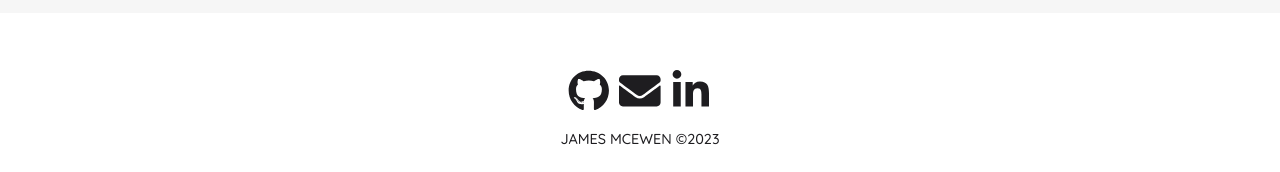
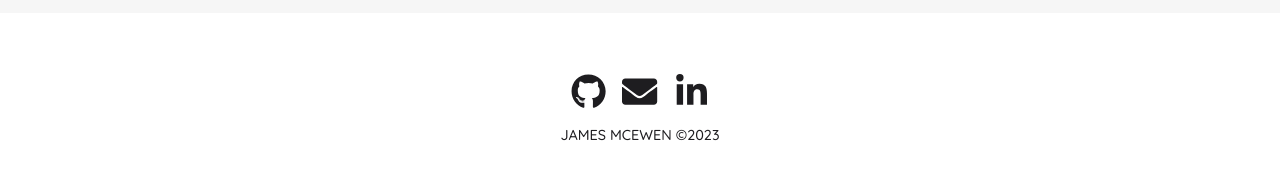
Before and after one commit to jemcewen/portfolio, a React (Create React App) app: page / in a window 1280 px wide. Shown: the part 3247-3419 px from the top of the page. Built offline with nearby package versions, Linux system fonts and the light colour scheme; the HTML template or start-up script is replaced by a standard one.

Commit message:
Change icon size

```diff
--- a/src/layout/Footer/Footer.module.css
+++ b/src/layout/Footer/Footer.module.css
@@ -10,27 +10,10 @@
   color: rgb(30, 29, 32);
 }
 
-.return-home {
-  position: absolute;
-  top: -1.5rem;
-  width: 2.5rem;
-  height: 2.8rem;
-  background-color: hsl(345deg 100% 47%);
+.socials {
+  font-size: 2.2rem;
   display: flex;
-  align-items: center;
-  justify-content: center;
-  border-radius: 6px;
-}
-
-.arrow {
-  font-size: 1.5rem;
-  color: white;
-}
-
-.socials {
-  font-size: 2.6rem;
-  display: flex;
-  gap: 0.6rem;
+  gap: 1rem;
   justify-content: space-between;
 }
 
```
